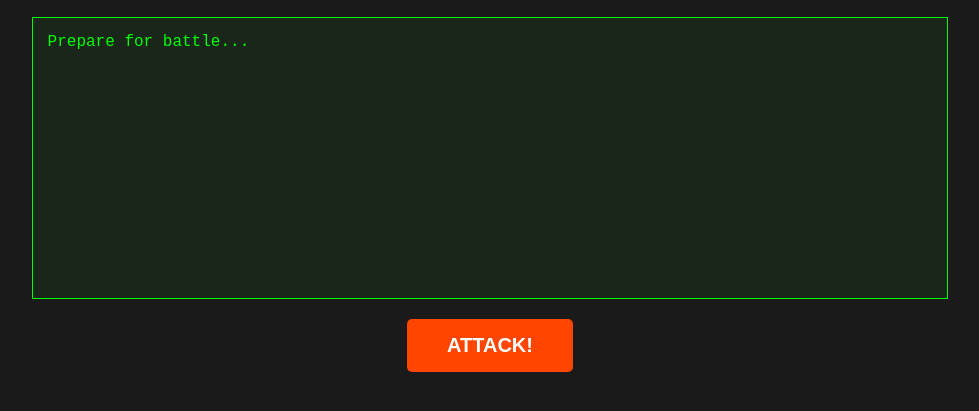
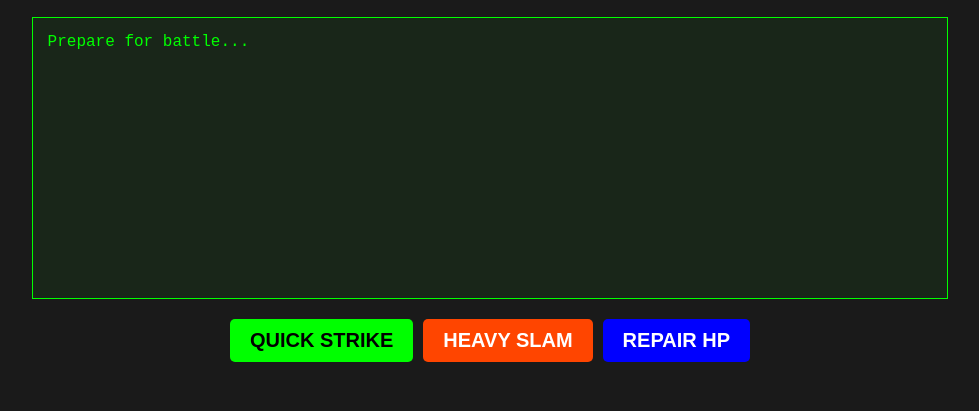
Before and after one commit to irisovolaf-collab/ALGOWAR-arena1, a plain HTML site: page docs/index.html in a window 1280 px wide. Shown: the part 149-560 px from the top of the page, without its empty margins (150-1129 px from the left). Drawn offline with Linux system fonts and the light colour scheme.

Commit message:
feat: add multiple skills

```diff
--- a/docs/game.js
+++ b/docs/game.js
@@ -1,75 +1,53 @@
-const logElement = document.getElementById('log');
-
-// Character Stats
-const titan = { name: "Code-Titan", hp: 200, maxHp: 200, atk: 15, hasShield: true };
-const assassin = { name: "Script-Assassin", hp: 80, maxHp: 80, atk: 40 };
-const medic = { name: "Bit-Medic", healPower: 25 };
-
-// This function updates the health bars on your screen
-function updateUI() {
-    // Update Titan's bar and text
-    const titanPct = (titan.hp / titan.maxHp) * 100;
-    document.getElementById('titan-hp-bar').style.width = Math.max(0, titanPct) + "%";
-    document.getElementById('titan-hp-text').innerText = `${Math.round(Math.max(0, titan.hp))}/${titan.maxHp}`;
-
-    // Update Assassin's bar and text
-    const assassinPct = (assassin.hp / assassin.maxHp) * 100;
-    document.getElementById('assassin-hp-bar').style.width = Math.max(0, assassinPct) + "%";
-    document.getElementById('assassin-hp-text').innerText = `${Math.round(Math.max(0, assassin.hp))}/${assassin.maxHp}`;
-}
-
-function print(text) {
-    logElement.innerHTML += `<p>${text}</p>`;
-    logElement.scrollTop = logElement.scrollHeight;
-}
-
-function playerAttack() {
+function playerAttack(type) {
     if (titan.hp <= 0 || assassin.hp <= 0) return;
 
-    // --- YOUR TURN ---
-    let isCrit = Math.random() < 0.2;
-    let baseDmg = 35 + Math.random() * 10;
-    let finalDmg = Math.round(isCrit ? baseDmg * 2 : baseDmg);
+    let finalDmg = 0;
+    let dodgeBonus = 0;
 
-    if (titan.hasShield) {
-        finalDmg *= 0.5;
-        titan.hasShield = false;
-        print("🛡️ <b>Shield</b> absorbed 50% damage!");
+    if (type === 'quick') {
+        finalDmg = 25 + Math.random() * 10;
+        dodgeBonus = 0.2; // +20% chance to dodge
+        print("⚡ <b>Quick Strike!</b> You are more agile now.");
+    } else if (type === 'heavy') {
+        finalDmg = 60 + Math.random() * 20;
+        dodgeBonus = -0.5; // Impossible to dodge
+        print("🔨 <b>Heavy Slam!</b> Huge damage, but you are vulnerable!");
+    } else if (type === 'heal') {
+        let heal = 30;
+        assassin.hp = Math.min(assassin.maxHp, assassin.hp + heal);
+        print(`✨ <b>Self-Repair!</b> Recovered ${heal} HP.`);
+        updateUI();
+        // After healing, Titan still attacks!
     }
 
-    titan.hp -= finalDmg;
-    print(isCrit ? `🔥 <b>CRITICAL!</b> You dealt ${finalDmg} damage!` : `⚔️ You dealt ${finalDmg} damage.`);
+    if (type !== 'heal') {
+        finalDmg = Math.round(finalDmg);
+        titan.hp -= finalDmg;
+        print(`⚔️ Dealt ${finalDmg} damage to Titan.`);
+    }
 
-    updateUI(); // Visual update
+    updateUI();
 
-    // --- ENEMY TURN ---
+    // Enemy Turn
     if (titan.hp > 0) {
         setTimeout(() => {
-            let isDodge = Math.random() < 0.15;
-
-            if (isDodge) {
-                print("💨 <b>EVADE!</b> You dodged the attack!");
+            let dodgeChance = 0.15 + dodgeBonus;
+            if (Math.random() < dodgeChance) {
+                print("💨 <b>EVADED!</b> Titan missed!");
             } else {
-                let titanDmg = Math.round(12 + Math.random() * 6);
-                assassin.hp -= titanDmg;
-                print(`🤖 <b>${titan.name}</b> hits back for ${titanDmg} damage!`);
+                let tDmg = Math.round(12 + Math.random() * 6);
+                assassin.hp -= tDmg;
+                print(`🤖 Titan hits you for ${tDmg} damage!`);
             }
 
             // Medic logic
             if (titan.hp < 100 && titan.hp > 0) {
                 titan.hp += medic.healPower;
-                if (titan.hp > titan.maxHp) titan.hp = titan.maxHp;
-                print(`💉 <b>${medic.name}</b> used Repair! +${medic.healPower} HP to Titan.`);
+                print(`💉 Medic healed Titan!`);
             }
-
-            updateUI(); // Visual update
-
-            if (assassin.hp <= 0) {
-                print("💀 <b>DEFEATED!</b> System failure...");
-            }
-        }, 500);
+            updateUI();
+        }, 600);
     } else {
-        print("🏆 <b>VICTORY!</b> System breached successfully!");
-        updateUI();
+        print("🏆 <b>VICTORY!</b>");
     }
 }
--- a/docs/index.html
+++ b/docs/index.html
@@ -30,7 +30,11 @@
     </div>
 
     <div id="log">Prepare for battle...</div>
-    <button onclick="playerAttack()">ATTACK!</button>
+    <div class="actions" style="margin-top: 20px; display: flex; justify-content: center; gap: 10px;">
+    <button onclick="playerAttack('quick')" style="background: #00ff00; color: black; padding: 10px 20px;">QUICK STRIKE</button>
+    <button onclick="playerAttack('heavy')" style="background: #ff4500; color: white; padding: 10px 20px;">HEAVY SLAM</button>
+    <button onclick="playerAttack('heal')" style="background: #0000ff; color: white; padding: 10px 20px;">REPAIR HP</button>
+</div>
 
     <script src="game.js"></script>
 </body>
```
